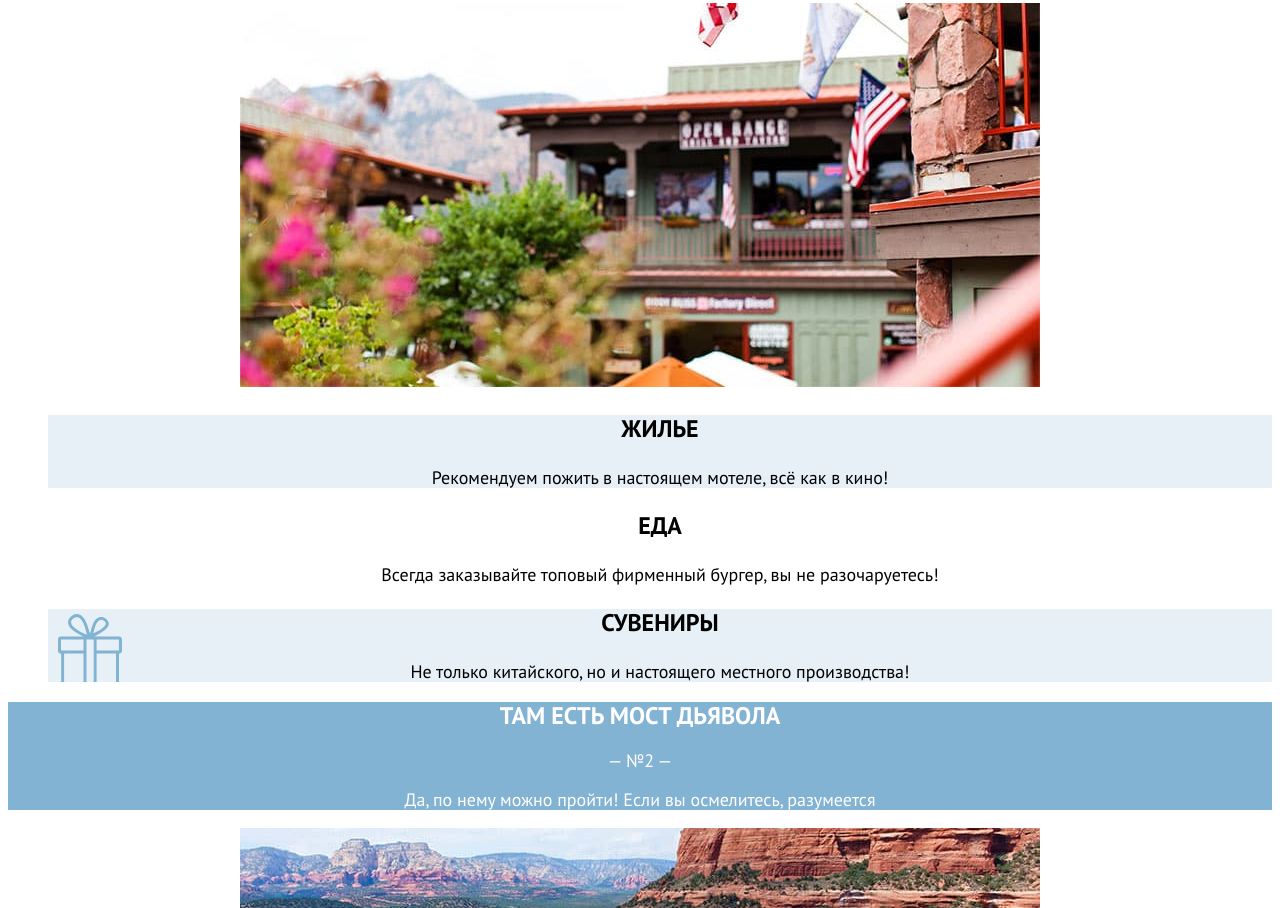
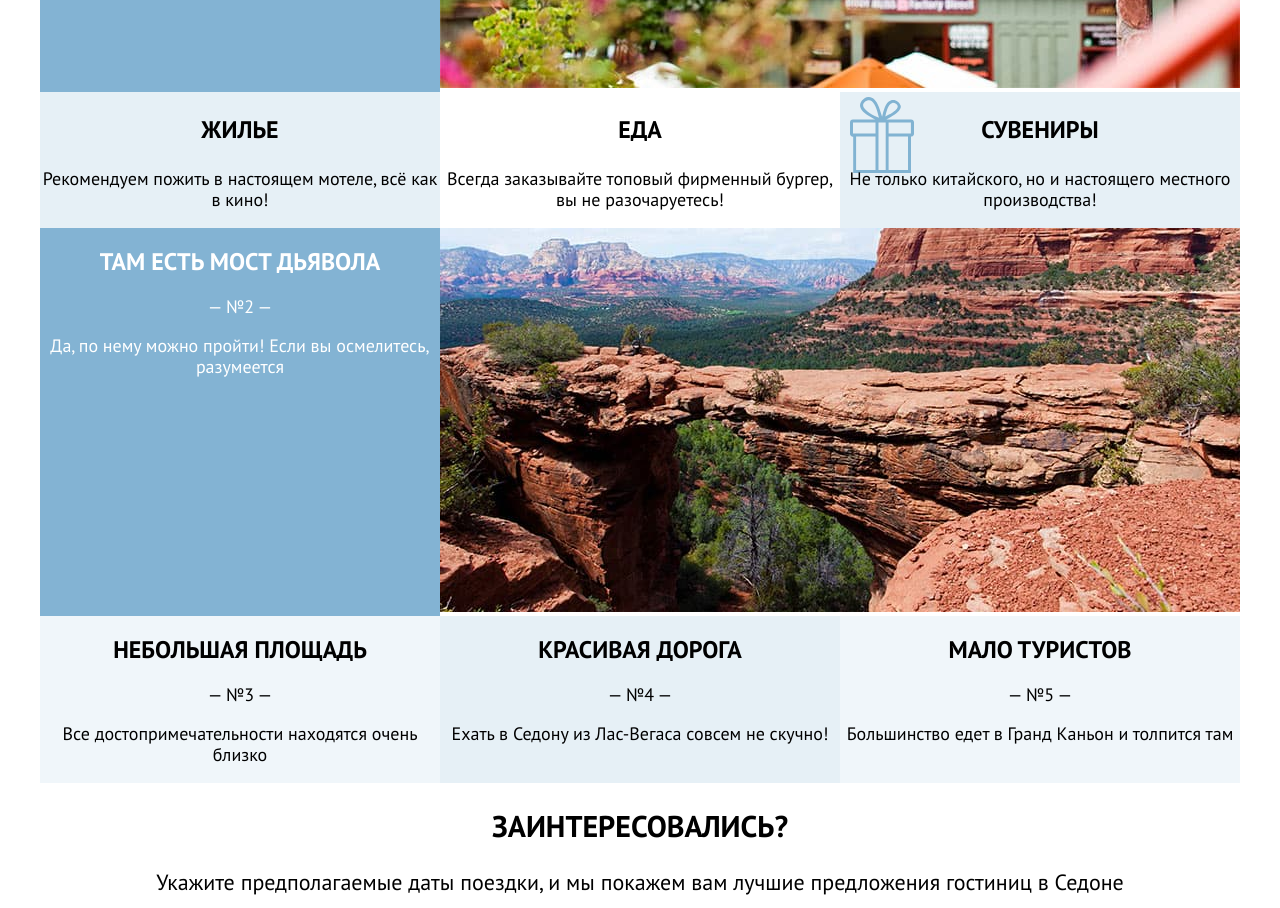
Before and after one commit to evgeniagotskina/1335597-sedona-32, a plain HTML site: page index.html in a window 1280 px wide. Shown: the part 992-1900 px from the top of the page. Drawn offline with Linux system fonts and the light colour scheme.

Commit message:
сетка крупных блоков главная на флексах

```diff
--- a/index.html
+++ b/index.html
@@ -38,7 +38,8 @@
         </nav>
 
     </header>
-    <main class="page-main">
+    <main class="main-container page-main">
+        <div class="page-container">
             <h1 class="visually-hidden">О Седоне</h1>
             <div class="index-background">
             </div>
@@ -114,7 +115,7 @@
                 </p>
                 <button class="button button-search" type="button">ПОИСК ГОСТИНИЦЫ В СЕДОНЕ</button>
             </section>
-
+        </div>
     </main>
     <footer class="page-footer">
         <section class="mailing">
--- a/styles/styles.css
+++ b/styles/styles.css
@@ -14,12 +14,27 @@
     font-display: swap;
 }
 
+html {
+    height: 100%;
+}
+
 body {
+    margin: 0;
+    display: flex;
+    flex-direction: column;
+    min-height: 100%;
     font-family: "PT Sans", sans-serif;
     font-size: 18px;
     line-height: 21px;
     color: #000000;
     background-color: #FFFFFF;
+    padding-left: 40px;
+    padding-right: 40px;
+    width: 1200px;
+}
+
+.main-container {
+    flex-grow: 1;
 }
 
 .visually-hidden {
@@ -41,6 +56,11 @@ body {
     text-transform: uppercase;
 }
 
+.page-container {
+    width: 1200px;
+    margin: 0 auto;
+}
+
 
 /* Header */
 
@@ -53,10 +73,24 @@ body {
 
 /* Navigation */
 
+.navigation {
+    display: flex;
+    justify-content: space-between;
+    width: 1200px;
+    margin: 0 auto;
+}
+
 .navigation-list {
+    width: 520px;
     color: inherit;
     text-decoration: none;
     list-style: none;
+    margin: 0;
+    padding: 0;
+}
+
+.navigation-user {
+    max-width: 520px;
 }
 
 .navigation-item {
@@ -130,11 +164,13 @@ body {
 }
 
 .reason {
+    display: flex;
     color: #FFFFFF;
     text-align: center;
 }
 
 .reason-text {
+    width: 400px;
     background-color: #83B3D3;
 }
 
@@ -155,8 +191,15 @@ body {
 /* Recommendation */
 
 .recommendations-list {
+    display: flex;
     list-style: none;
     text-align: center;
+    margin: 0;
+    padding: 0;
+}
+
+.recommendations-item {
+    width: 400px;
 }
 
 .recommendations-item:nth-child(1) {
@@ -185,8 +228,15 @@ body {
 /* Reasons */
 
 .reasons-list {
+    display: flex;
     list-style: none;
     text-align: center;
+    margin: 0;
+    padding: 0;
+}
+
+.reasons-item {
+    width: 400px;
 }
 
 .background-light {
@@ -226,6 +276,12 @@ body {
 
 
 /* Footer */
+
+.contacts {
+    width: 1200px;
+    display: flex;
+    justify-content: space-between;
+}
 
 .mailing {
     width: 1200px;
```
Also changed, not shown: catalog.html (+3 -1 lines). Lines whose indentation alone changed are shown as unchanged.
